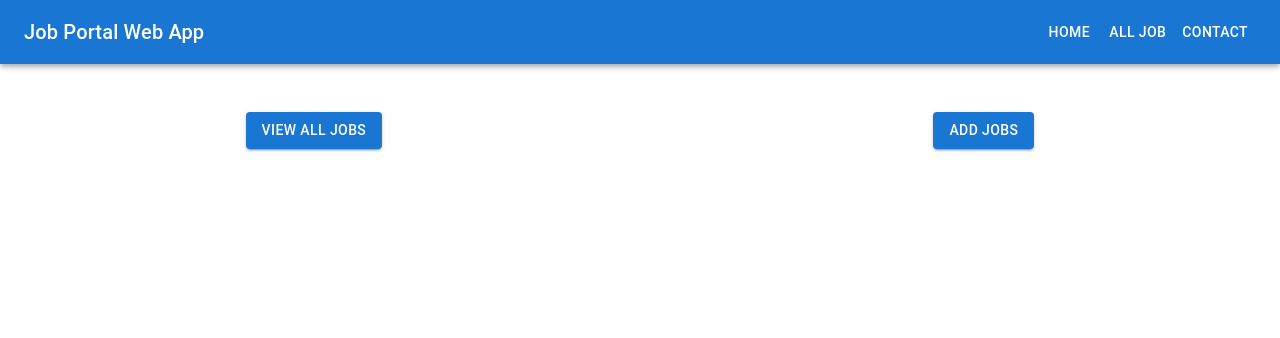
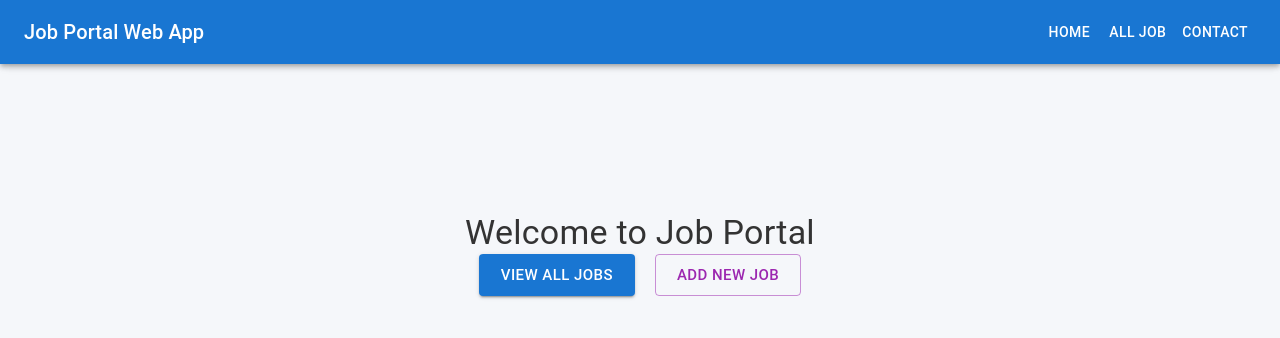
Before and after one commit to kharatesaurabh/react-job-portal, a React (Vite) app: page / in a window 1280 px wide. Shown: the top 338 px of the page. Built offline with nearby package versions, Linux system fonts and the light colour scheme.

Commit message:
UI-changes

```diff
--- a/src/pages/Home.jsx
+++ b/src/pages/Home.jsx
@@ -1,20 +1,28 @@
-import React from 'react'
-import styles from'./Home.module.scss'
-import DrawerAppBar from '../components/AppBar'
-import Button from '@mui/material/Button'
+import React from 'react';
+import styles from './Home.module.scss';
+import DrawerAppBar from '../components/AppBar';
+import Button from '@mui/material/Button';
+import { Box, Typography } from '@mui/material';
 
 const Home = () => {
   return (
-    <div className={styles.mainConatiner}>
-        <DrawerAppBar/>
-        <div className={styles.buttonContainer}>
+    <div className={styles.mainContainer}>
+      <DrawerAppBar />
+      <Box className={styles.contentWrapper}>
+        <Typography variant="h4" className={styles.title}>
+          Welcome to Job Portal
+        </Typography>
+        <Box className={styles.buttonGroup}>
+          <Button variant="contained" color="primary" size="large">
+            View All Jobs
+          </Button>
+          <Button variant="outlined" color="secondary" size="large">
+            Add New Job
+          </Button>
+        </Box>
+      </Box>
+    </div>
+  );
+};
 
-        <Button variant="contained">View All Jobs</Button>
-        <Button variant="contained">Add Jobs</Button>
-
-        </div>
-    </div>
-  )
-}
-
-export default Home
+export default Home;
--- a/src/pages/Home.module.scss
+++ b/src/pages/Home.module.scss
@@ -1,13 +1,25 @@
-.mainConatiner {
-//   background-color: red;
-//   max-height: 100%;
-//   .heading {
-//     color: black;
-//   }
+.mainContainer {
+  min-height: 100vh;
+  background-color: #f5f7fa;
+}
 
-  .buttonContainer {
-    display: flex;
-    justify-content: space-around;
-    gap: 60px;
-  }
+.contentWrapper {
+  display: flex;
+  flex-direction: column;
+  align-items: center;
+  margin-top: 80px;
+  padding: 20px;
 }
+
+.title {
+  margin-bottom: 40px;
+  color: #333;
+  font-weight: 600;
+}
+
+.buttonGroup {
+  display: flex;
+  gap: 20px;
+  flex-wrap: wrap;
+  justify-content: center;
+}
```
